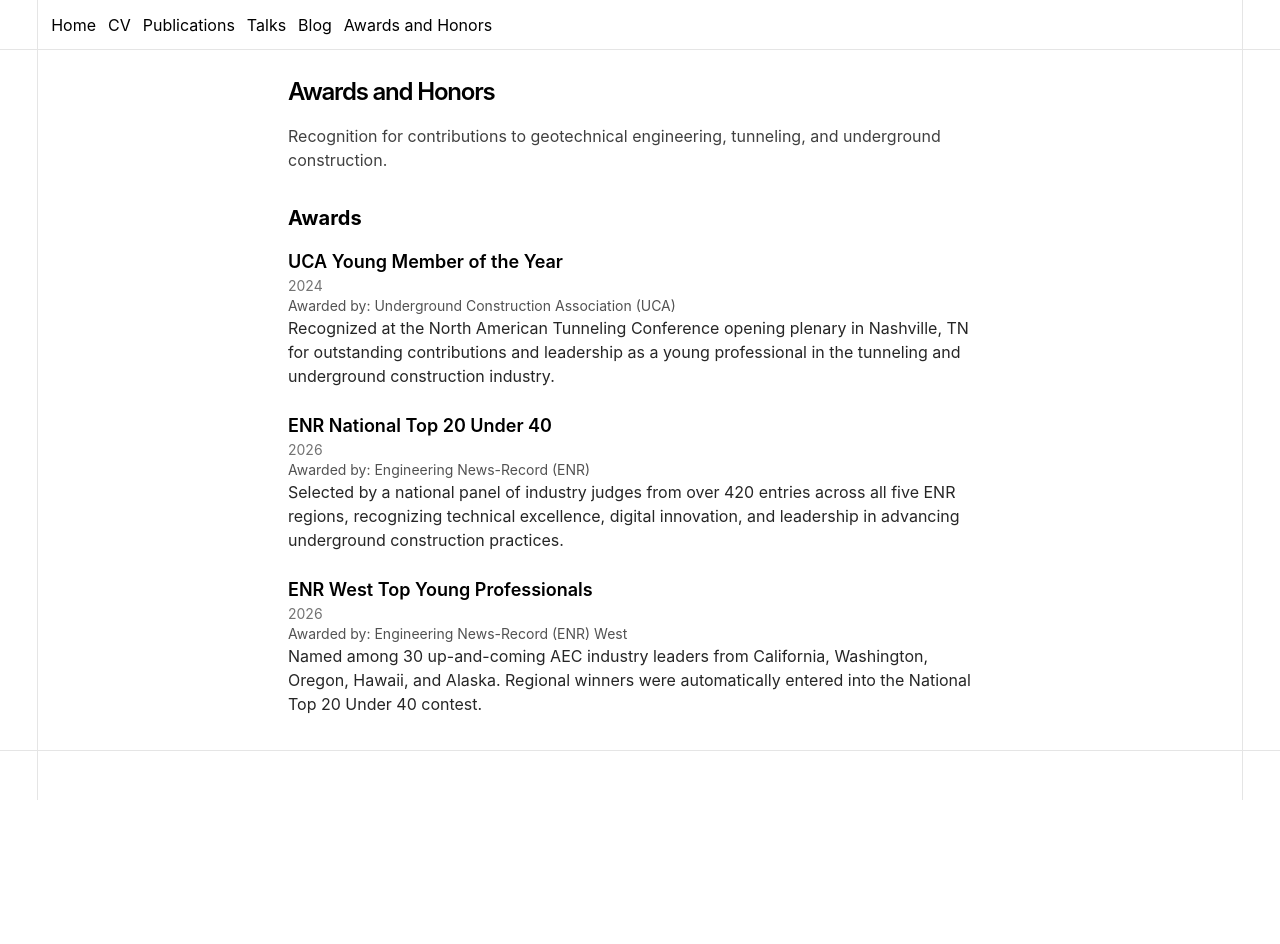
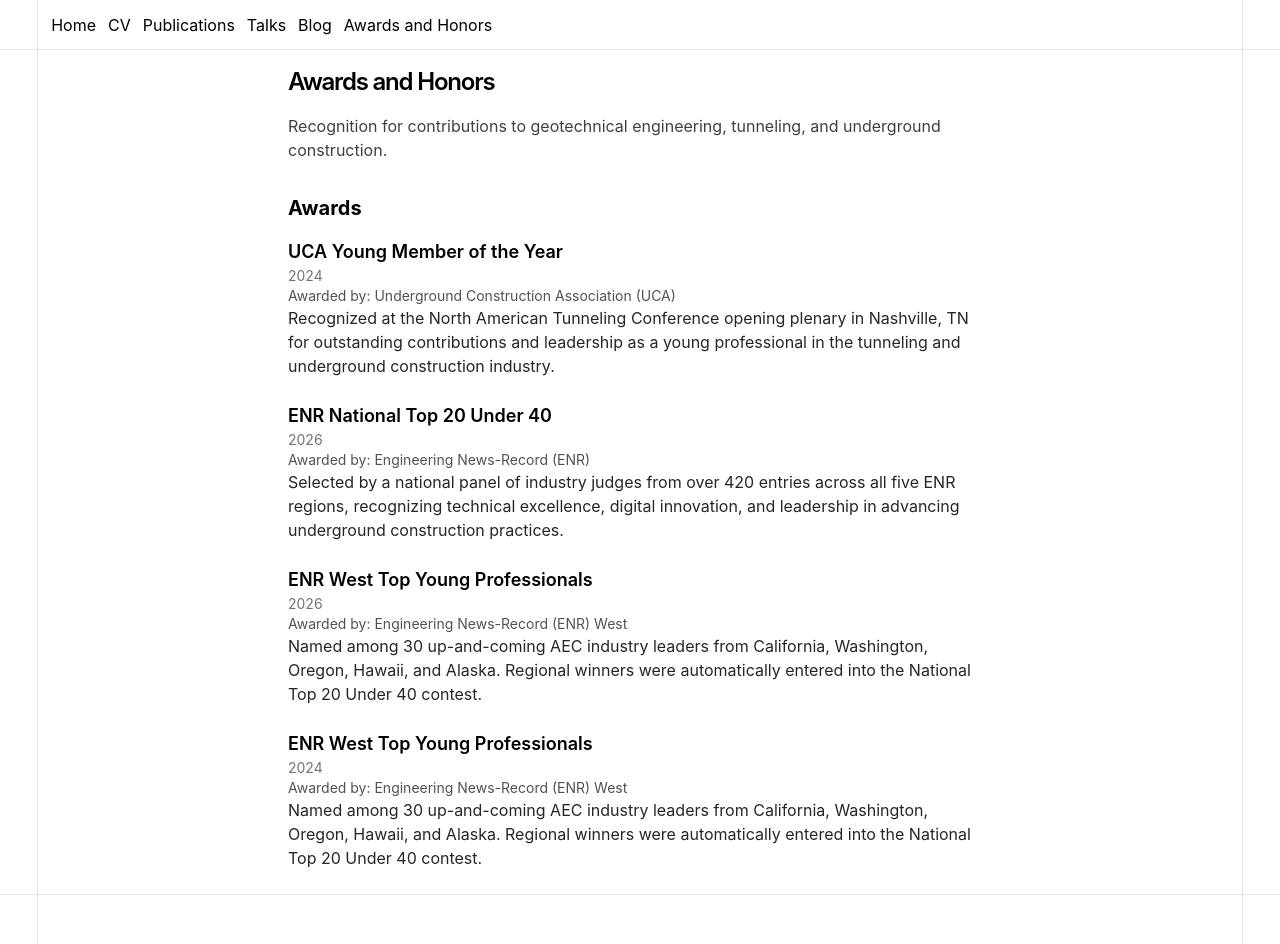
Before and after one commit to rajat2g/Portfolio, a Next.js app: page /pages/awards in a window 1280 px wide. Before the commit the page ends 800 px from the top, so only its background shows below. Built offline with nearby package versions, Linux system fonts and the light colour scheme.

Commit message:
checking if its working

```diff
--- a/app/pages/awards/page.tsx
+++ b/app/pages/awards/page.tsx
@@ -28,6 +28,13 @@
           <p className="text-sm text-neutral-600">Awarded by: Engineering News-Record (ENR) West</p>
           <p className="text-neutral-800">Named among 30 up-and-coming AEC industry leaders from California, Washington, Oregon, Hawaii, and Alaska. Regional winners were automatically entered into the National Top 20 Under 40 contest.</p>
         </li>
+
+        <li className="mb-6">
+          <a href="https://www.enr.com/articles/62571-enr-wests-2025-top-young-professionals" target="_blank" rel="noopener noreferrer" className="text-lg font-semibold hover:underline">ENR West Top Young Professionals</a>
+          <p className="text-sm text-neutral-500">2024</p>
+          <p className="text-sm text-neutral-600">Awarded by: Engineering News-Record (ENR) West</p>
+          <p className="text-neutral-800">Named among 30 up-and-coming AEC industry leaders from California, Washington, Oregon, Hawaii, and Alaska. Regional winners were automatically entered into the National Top 20 Under 40 contest.</p>
+        </li>
       </ul>
     </div>
   );
```
Also changed, not shown: app/pages/talks/page.tsx (line endings or trailing spaces).
